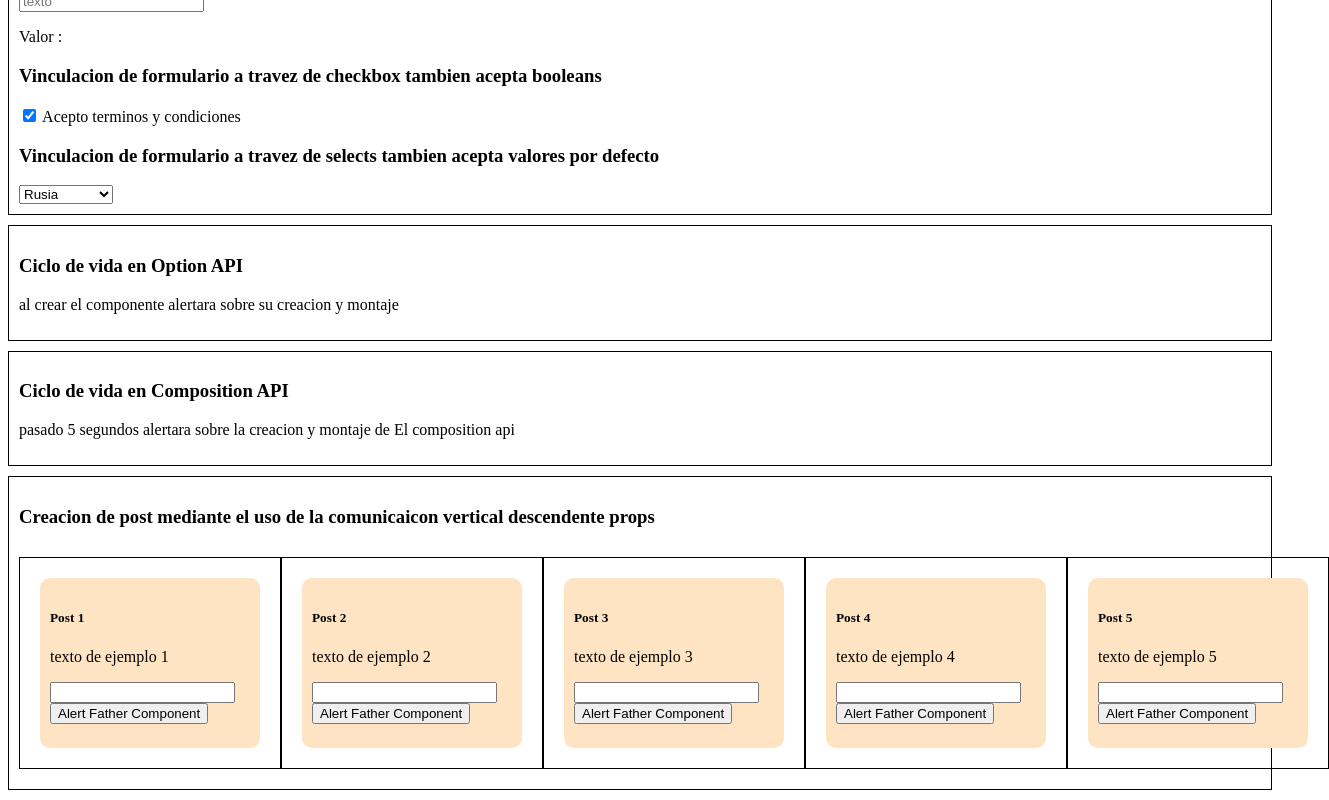
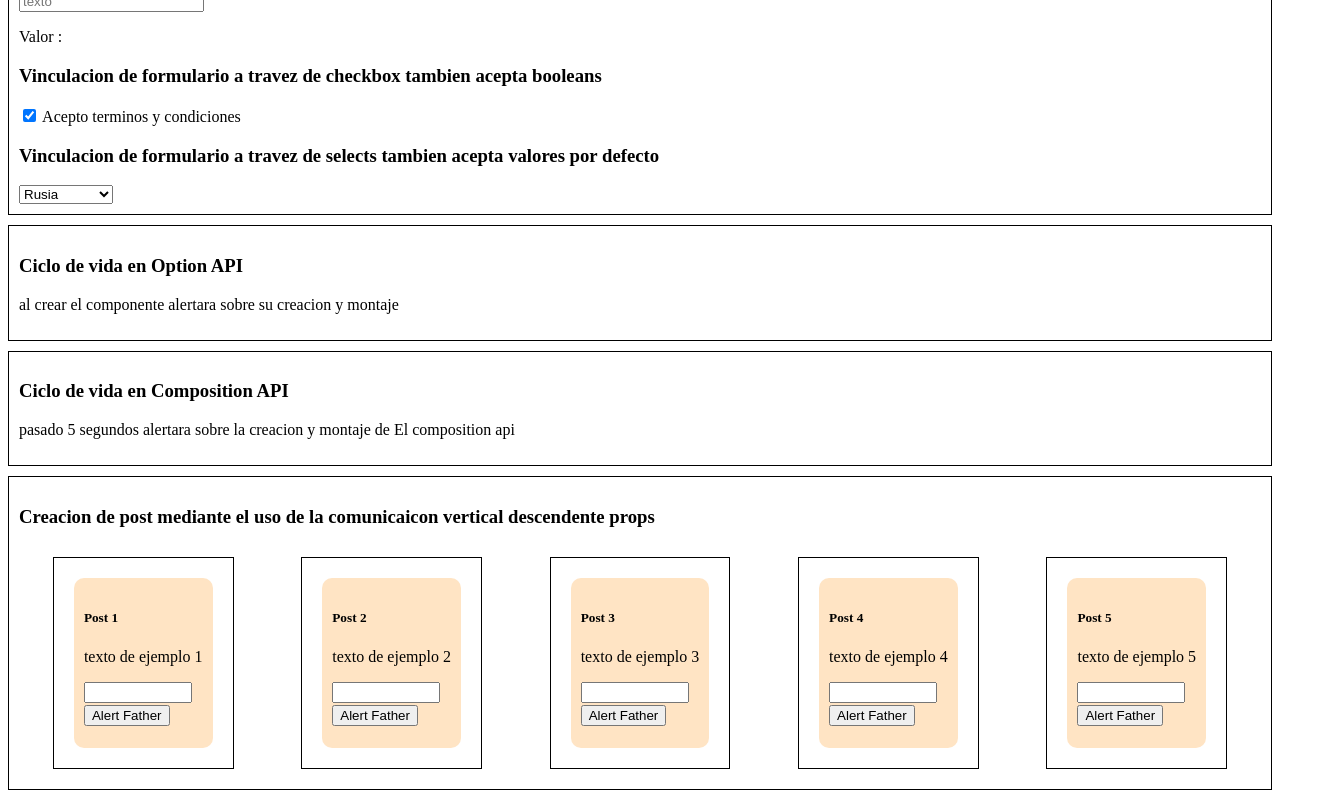
Before and after one commit to DylanVallejo/vueJSCRUD, a Vue app: page / in a window 1280 px wide. Shown: the part 1250-2050 px from the top of the page, 1329 px wide, since content can reach past the window. Built offline with nearby package versions, Linux system fonts and the light colour scheme.

Commit message:
usando props y emits con composition api

```diff
--- a/src/components/PostDetail.vue
+++ b/src/components/PostDetail.vue
@@ -1,14 +1,17 @@
 <template>
     <div class="container">
         <div class="post">
+            <!-- <h5>{{ props.title }}</h5>
+            <p>{{ props.content }}</p> -->
+            <!-- compositon api -->
             <h5>{{ props.title }}</h5>
             <p>{{ props.content }}</p>
-            <input  type="text" v-model="message"/>
-            <button @click="handleClick" >Alert Father Component</button>
+            <input class="input"  type="text" v-model="message"/>
+            <button @click="handleClick" >Alert Father </button>
         </div>
     </div>
 </template>
-<script>
+<!-- <script >
 import { defineComponent,ref } from 'vue';
 export default defineComponent({
     name:"PostDetail",
@@ -35,11 +38,38 @@ export default defineComponent({
 
         return {props, message,handleClick}
     }
+
+    // composition api no se usa setup sino data
+    // data(props, {emit}){
+    //     let message = ref("")
+    //     const handleClick = () => {
+    //         console.log(message)
+    //         emit("alertFather", message.value)
+    //     }
+        // debemos usar this en las props y emits
+    //     return {this.props, message,handleClick}
+    // }
+
 })
+</script> -->
+
+<!-- usando composition api para propr y emits -->
+<script setup>
+    // importamos defineporps y emits para definirlos
+    import { ref, defineProps, defineEmits } from 'vue';
+
+    const props = defineProps({title :String, content: String});
+    const emit = defineEmits(['alertFather']);
+    let message = ref("")
+    const handleClick = () => {
+        console.log(message)
+        emit("alertFather", message.value)
+    }
+
 </script>
 <style scoped>
 .container .post{
-    width: 200px;
+    width: auto;
     height:  150px;
     border-radius: 10px;
     background-color: bisque;
@@ -50,4 +80,13 @@ export default defineComponent({
 .container h4{
     text-align: center;
 }
+.container .input{
+    width: 100px;
+    display: block;
+}
+.container button{
+    max-width: auto;
+    margin: 2px 0;
+    display: block;
+}
 </style>
```
